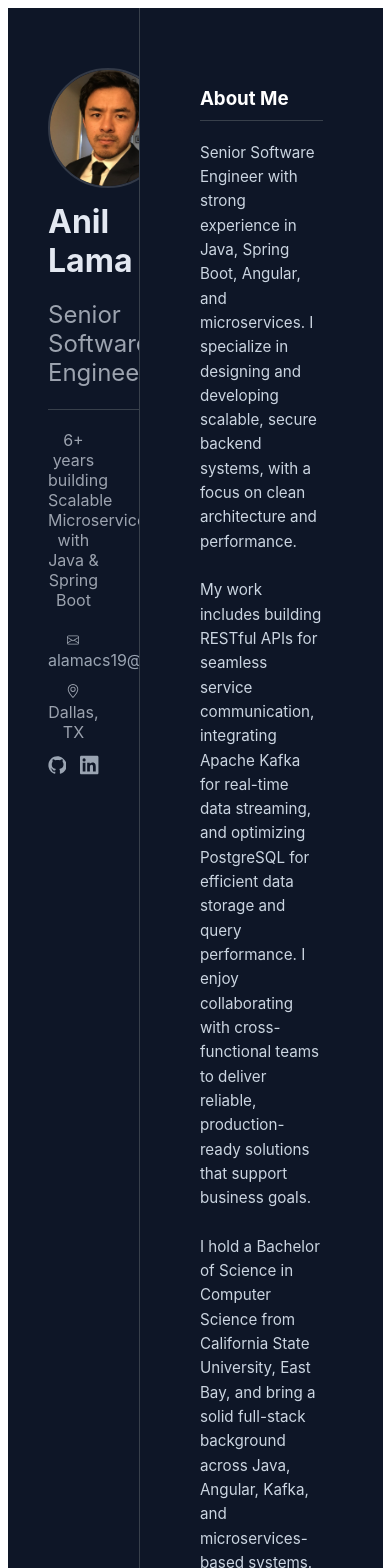
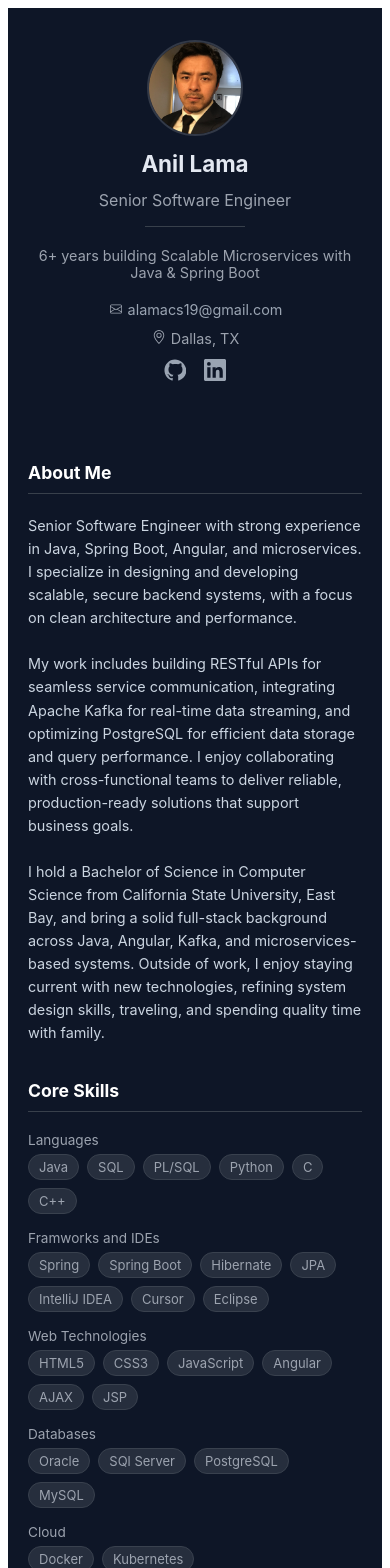
Before and after one commit to anillama/new-portfolio, an Angular app: page / in a window 390 px wide. Shown: the top 1568 px of the page. Built offline with nearby package versions, Linux system fonts and the light colour scheme.

Commit message:
updated css for dynamic screen size

```diff
--- a/src/app/home/home.html
+++ b/src/app/home/home.html
@@ -1,3 +1,4 @@
+<meta name="viewport" content="width=device-width, initial-scale=1.0">
 <div class="container">
   <!-- LEFT PANEL -->
   <div class="left-panel">
--- a/src/app/home/home.scss
+++ b/src/app/home/home.scss
@@ -257,3 +257,128 @@ h3 {
 .info a:hover {
   color: #ffffff;           /* or your accent color */
 }
+
+/* =========================
+   RESPONSIVE STYLES
+   ========================= */
+
+/* Tablets & below */
+@media (max-width: 1024px) {
+  .container {
+    flex-direction: column;
+  }
+
+  .left-panel,
+  .right-panel {
+    width: 100%;
+  }
+
+  .right-panel {
+    padding: 40px 30px;
+  }
+
+  .left-panel {
+    padding: 40px 30px;
+  }
+
+  .verticalLine {
+    display: none;
+  }
+}
+
+/* Mobile phones */
+@media (max-width: 768px) {
+  body {
+    font-size: 14px;
+  }
+
+  .left-panel {
+    text-align: center;
+    padding: 32px 20px;
+  }
+
+  .avatar {
+    width: 96px;
+    height: 96px;
+  }
+
+  .description {
+    font-size: 0.9rem;
+  }
+
+  .info p {
+    font-size: 0.9rem;
+    word-break: break-word;
+  }
+
+  .right-panel {
+    padding: 32px 20px;
+  }
+
+  section {
+    margin-bottom: 36px;
+  }
+
+  h3 {
+    font-size: 1.1rem;
+  }
+
+  /* Skills stack nicely */
+  .skill-group {
+    flex-direction: column;
+    align-items: flex-start;
+  }
+
+  .label {
+    width: auto;
+    margin-bottom: 6px;
+    font-size: 0.85rem;
+  }
+
+  .chips {
+    gap: 8px;
+  }
+
+  /* Timeline cleanup */
+  .timeline {
+    margin-left: 0;
+  }
+
+  .timeline-marker {
+    margin-right: 14px;
+  }
+
+  .job-header {
+    flex-direction: column;
+    gap: 4px;
+  }
+
+  .period {
+    font-size: 0.8rem;
+  }
+
+  /* Social icons spacing */
+  .social-icons {
+    gap: 18px;
+  }
+}
+
+/* Small phones */
+@media (max-width: 480px) {
+  .left-panel h1 {
+    font-size: 1.4rem;
+  }
+
+  .left-panel h2 {
+    font-size: 1rem;
+  }
+
+  .about-text {
+    font-size: 0.9rem;
+  }
+
+  .chip {
+    font-size: 13px;
+    padding: 4px 10px;
+  }
+}
```
